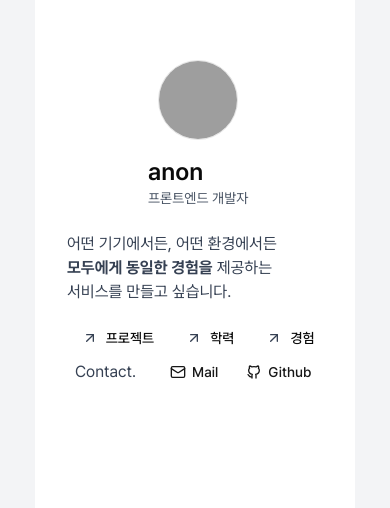
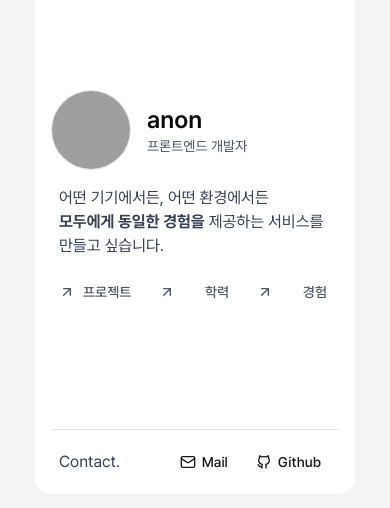
Before and after one commit to anon-js/qnon.kr, a Next.js app: page / in a window 390 px wide. Shown: the part 198-706 px from the top of the page. Built offline with nearby package versions, Linux system fonts and the light colour scheme; grey boxes are pictures that could not be loaded.

Commit message:
feat: Responsive layout implemented on the main page

```diff
--- a/app/page.tsx
+++ b/app/page.tsx
@@ -10,9 +10,6 @@ import Link from 'next/link';
 import { useRouter } from 'next/navigation';
 import { useEffect, useMemo, useState } from 'react';
 import { useTransitionContext } from './context/TransitionContext';
-
-// NOTE: expandVariants are computed inside component so it can
-// adapt to mobile/desktop breakpoints at runtime.
 
 export default function HomePage() {
   const router = useRouter();
@@ -75,7 +72,6 @@ export default function HomePage() {
   }, [isReturning, hasShrunk, setIsReturning]);
 
   useEffect(() => {
-    // Detect mobile width below Tailwind md breakpoint (768px)
     const handleResize = () => {
       setIsMobile(window.innerWidth < 768);
     };
@@ -87,14 +83,14 @@ export default function HomePage() {
   const expandVariants: Variants = useMemo(
     () => ({
       initial: {
-        width: isMobile ? 320 : 702,
-        height: isMobile ? 640 : 394,
+        width: isMobile ? 320 : 720,
+        height: isMobile ? 540 : 400,
         borderRadius: 16,
       },
       expand: {
-        width: isMobile ? 2000 : 3000,
-        height: isMobile ? 2000 : 3000,
-        borderRadius: '0%',
+        width: isMobile ? 768 : 3000,
+        height: 3000,
+        borderRadius: 0,
         transition: {
           duration: 0.8,
           ease: cubicBezier(0.83, 0, 0.17, 1),
@@ -133,15 +129,17 @@ export default function HomePage() {
       className="flex items-center justify-center min-h-screen  bg-gray-100 relative overflow-hidden"
     >
       <motion.div
-        className="h-full flex flex-col p-8 justify-between bg-white z-10"
+        className="h-full flex flex-col p-4 md:p-8 justify-between bg-white z-10"
         style={{
           top: '50%',
           left: '50%',
         }}
         variants={expandVariants}
       >
-        <div className="m-auto p-auto">
-          <div className="flex flex-col md:flex-row items-center gap-4">
+        <div className="h-[540px] md:h-[400px] flex flex-col justify-between my-auto">
+          <div className="h-full flex flex-col md:flex-row gap-4 items-center justify-center md:justify-between">
+            <div className="flex flex-col justify-center gap-4">
+              <div className="flex flex-row items-center gap-4">
                 <Avatar className="size-20 rounded-full border">
                   <AvatarImage src="https://github.com/anon-js.png" alt="@anon-js" />
                   <AvatarFallback>AJ</AvatarFallback>
@@ -151,29 +149,32 @@ export default function HomePage() {
                   <p className="text-sm text-gray-600">프론트엔드 개발자</p>
                 </div>
               </div>
-          <div className="flex flex-col md:flex-row gap-4 items-center md:items-start mt-4">
-            <p className="text-md/6 text-gray-700 pt-2 break-keep">
+              <p className="flex-1 text-md/6 text-gray-700 break-keep items-baseline pl-2">
                 어떤 기기에서든, 어떤 환경에서든
                 <br />
                 <strong>모두에게 동일한 경험을</strong> 제공하는 서비스를 만들고 싶습니다.
               </p>
-            <div className="flex flex-row md:flex-col items-center gap-2 flex-1 justify-center md:justify-end">
+            </div>
+            <div className="max-md:w-full flex flex-row md:flex-col gap-2 items-center md:items-stretch">
               {ActionButtonList.map((button) => (
                 <Button
                   key={button.label}
                   variant="ghost"
-                  className="flex flex-row justify-start pl-2! pr-3!"
+                  className="flex flex-1 flex-row justify-between md:justify-start pl-2! pr-3! text-gray-600 hover:text-gray-900"
                   onClick={() => handleClick(button.href)}
                   disabled={!!targetRoute || isReturning}
                 >
-                  <ArrowUpRight className="size-4 ml-1 stroke-gray-700 stroke-2" />
+                  <ArrowUpRight className="size-4 stroke-gray-600 stroke-2" />
                   {button.label}
                 </Button>
               ))}
             </div>
           </div>
-          <div className="flex flex-row gap-2 px-2 items-center justify-center md:justify-start">
+          <div className="flex flex-col gap-2">
+            <hr />
+            <div className="flex flex-row gap-2 mt-2 px-2 items-center justify-between">
               <p className="text-gray-700 mr-4">Contact.</p>
+              <div className="flex flex-row gap-2 items-center">
                 {ContactButtonList.map((button) => (
                   <Button key={button.label} variant="link" size="sm" asChild>
                     <Link href={button.href} target="_blank" rel="noopener noreferrer">
@@ -184,6 +185,8 @@ export default function HomePage() {
                 ))}
               </div>
             </div>
+          </div>
+        </div>
       </motion.div>
     </motion.div>
   );
```
Lines whose indentation alone changed are shown as unchanged.
